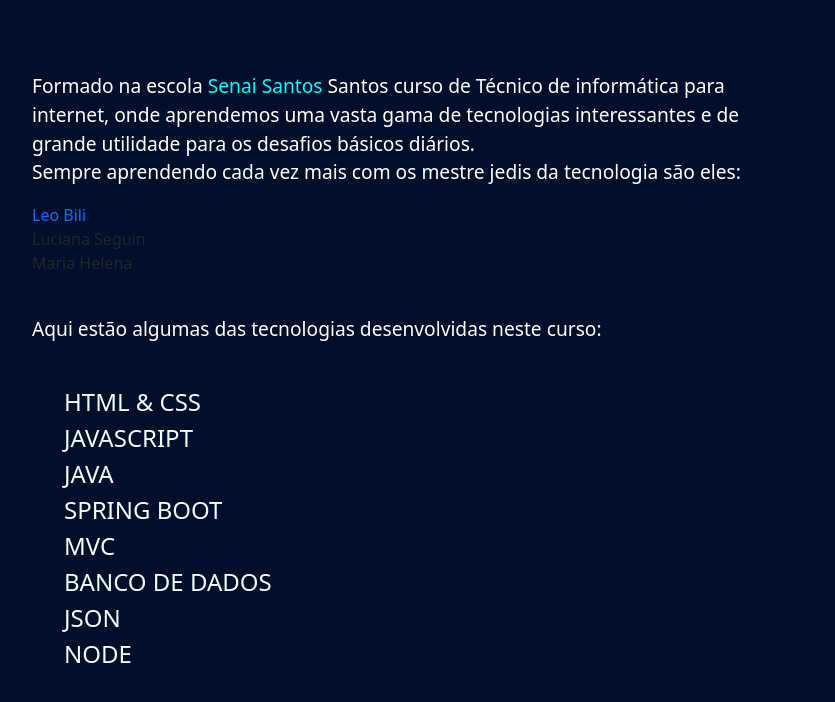
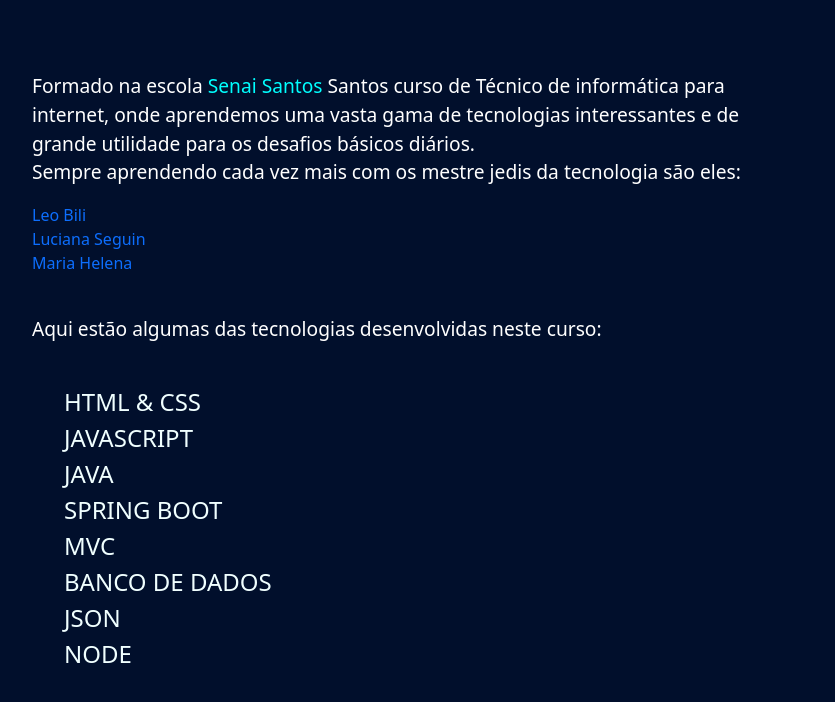
Before and after one commit to ersantoli/PortFolio, a plain HTML site: page index.html in a window 1280 px wide. Shown: the part 948-1650 px from the top of the page, without its empty margins (224-1059 px from the left). Drawn offline with nearby package versions, Linux system fonts and the light colour scheme.

Commit message:
Update index.html

```diff
--- a/index.html
+++ b/index.html
@@ -244,8 +244,8 @@
            <li><a href="https://www.instagram.com/billi.leo/">Leo Bili</a></li>
 
 
-           <li><a href"https://www.instagram.com/lucianaseguin/">Luciana Seguin</a></li>
-           <li><a href"https://www.instagram.com/mariahelena889/">Maria Helena</a></li>
+           <li><a href="https://www.instagram.com/lucianaseguin/">Luciana Seguin</a></li>
+           <li><a href="https://www.instagram.com/mariahelena889/">Maria Helena</a></li>
 
 
             </p>
```
